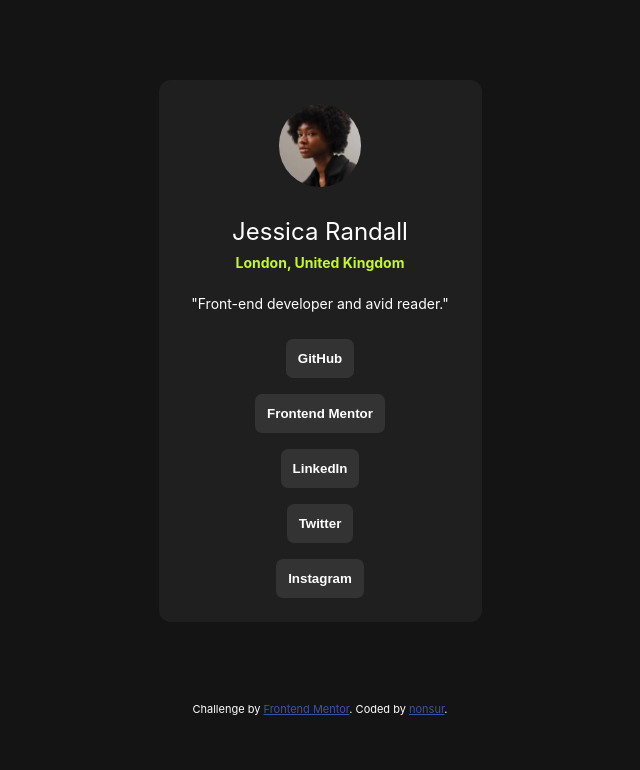
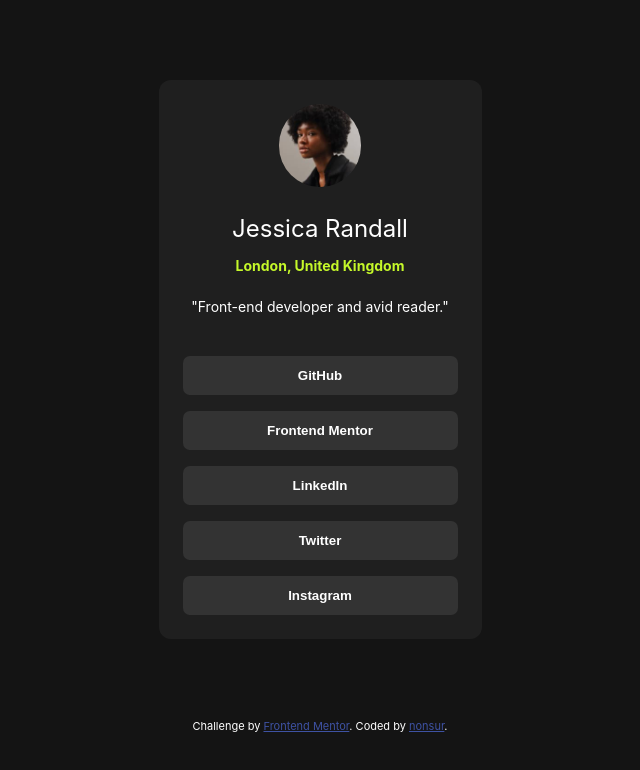
Before and after one commit to nonsur/Social-links-profile, a plain HTML site: page index.html in a window 1280 px wide. Shown: the whole page, without its empty margins (320-960 px from the left). Drawn offline with Linux system fonts and the light colour scheme.

Commit message:
update css

```diff
--- a/main.css
+++ b/main.css
@@ -1,8 +1,3 @@
-* {
-    padding: 0;
-    margin: auto;
-}
-
 :root {
     --color-green: hsl(75, 94%, 57%);
     --color-white: hsl(0, 0%, 100%);
@@ -16,7 +11,6 @@ body {
     color: white;
     font-size: 14px;
     background-color: var(--color-grey-900);
-    padding: 0 2.5rem;
 }
 
 .frame {
@@ -34,7 +28,7 @@ body {
 
 .profile {
     width: 30%;
-    margin-bottom: 1.7rem;
+    margin: 0 auto;
 }
 
 .profile img {
```
